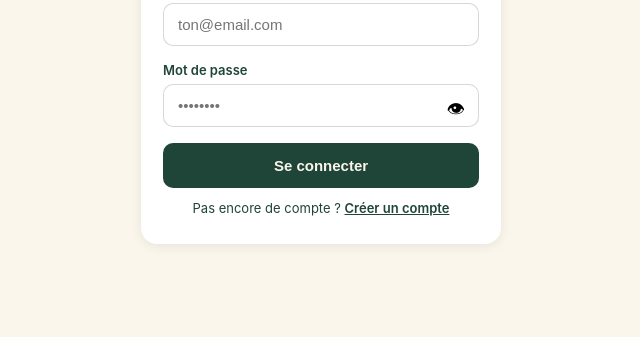
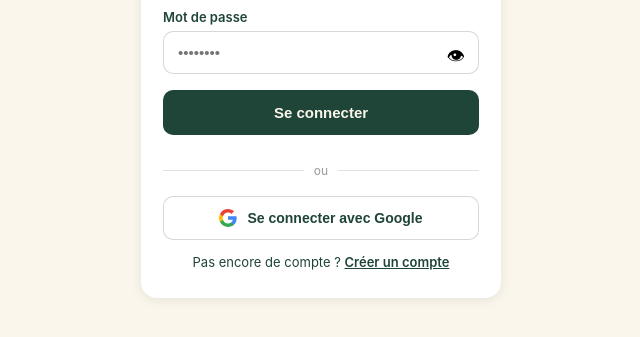
Before and after one commit to kfortjonathan-code/coach-candidat, a website: page public/login.html in a window 1280 px wide. Shown: the part 381-718 px from the top of the page, without its empty margins (319-959 px from the left). Drawn offline with nearby package versions, Linux system fonts and the light colour scheme.

Commit message:
Update login.html

```diff
--- a/public/login.html
+++ b/public/login.html
@@ -109,6 +109,36 @@
     }
     .message.error { color: #c0392b; }
     .message.success { color: #1F7A4D; }
+    .divider {
+      display: flex;
+      align-items: center;
+      text-align: center;
+      margin: 16px 0 18px;
+      color: #999;
+      font-size: 12px;
+    }
+    .divider::before, .divider::after {
+      content: "";
+      flex: 1;
+      border-bottom: 1px solid rgba(31,68,56,0.15);
+    }
+    .divider span { padding: 0 10px; }
+    .google-btn {
+      width: 100%;
+      display: flex;
+      align-items: center;
+      justify-content: center;
+      gap: 10px;
+      background: white;
+      border: 1px solid rgba(31,68,56,0.2);
+      border-radius: 10px;
+      padding: 12px;
+      font-size: 14px;
+      font-weight: 600;
+      color: #1F4438;
+      cursor: pointer;
+    }
+    .google-btn:disabled { opacity: 0.6; }
   </style>
 </head>
 <body>
@@ -130,7 +160,19 @@
 
     <button class="main" id="submitBtn">Se connecter</button>
 
-    <p class="switch" id="switchText">
+    <div class="divider"><span>ou</span></div>
+
+    <button class="google-btn" id="googleBtn">
+      <svg width="18" height="18" viewBox="0 0 18 18" xmlns="http://www.w3.org/2000/svg">
+        <path fill="#4285F4" d="M17.64 9.2c0-.637-.057-1.251-.164-1.84H9v3.481h4.844c-.209 1.125-.843 2.078-1.796 2.717v2.259h2.908c1.702-1.567 2.684-3.875 2.684-6.617z"/>
+        <path fill="#34A853" d="M9 18c2.43 0 4.467-.806 5.956-2.18l-2.908-2.259c-.806.54-1.837.86-3.048.86-2.344 0-4.328-1.584-5.036-3.711H.957v2.332C2.438 16.018 5.482 18 9 18z"/>
+        <path fill="#FBBC05" d="M3.964 10.71A5.41 5.41 0 0 1 3.682 9c0-.593.102-1.17.282-1.71V4.958H.957A8.996 8.996 0 0 0 0 9c0 1.452.348 2.827.957 4.042l3.007-2.332z"/>
+        <path fill="#EA4335" d="M9 3.58c1.321 0 2.508.454 3.44 1.345l2.582-2.58C13.463.891 11.426 0 9 0 5.482 0 2.438 1.982.957 4.958L3.964 7.29C4.672 5.163 6.656 3.58 9 3.58z"/>
+      </svg>
+      Se connecter avec Google
+    </button>
+
+    <p class="switch" id="switchText" style="margin-top: 14px;">
       Pas encore de compte ? <span id="switchLink">Créer un compte</span>
     </p>
   </div>
@@ -151,6 +193,7 @@
     const emailEl = document.getElementById("email");
     const passwordEl = document.getElementById("password");
     const toggleEye = document.getElementById("toggleEye");
+    const googleBtn = document.getElementById("googleBtn");
 
     toggleEye.addEventListener("click", () => {
       if (passwordEl.type === "password") {
@@ -227,6 +270,22 @@
         submitBtn.disabled = false;
       }
     });
+
+    googleBtn.addEventListener("click", async () => {
+      googleBtn.disabled = true;
+      messageEl.textContent = "";
+      const { error } = await supabase.auth.signInWithOAuth({
+        provider: "google",
+        options: {
+          redirectTo: window.location.origin + "/index.html"
+        }
+      });
+      if (error) {
+        messageEl.textContent = "Erreur de connexion Google. Réessaie.";
+        messageEl.className = "message error";
+        googleBtn.disabled = false;
+      }
+    });
   </script>
 </body>
 </html>
```
